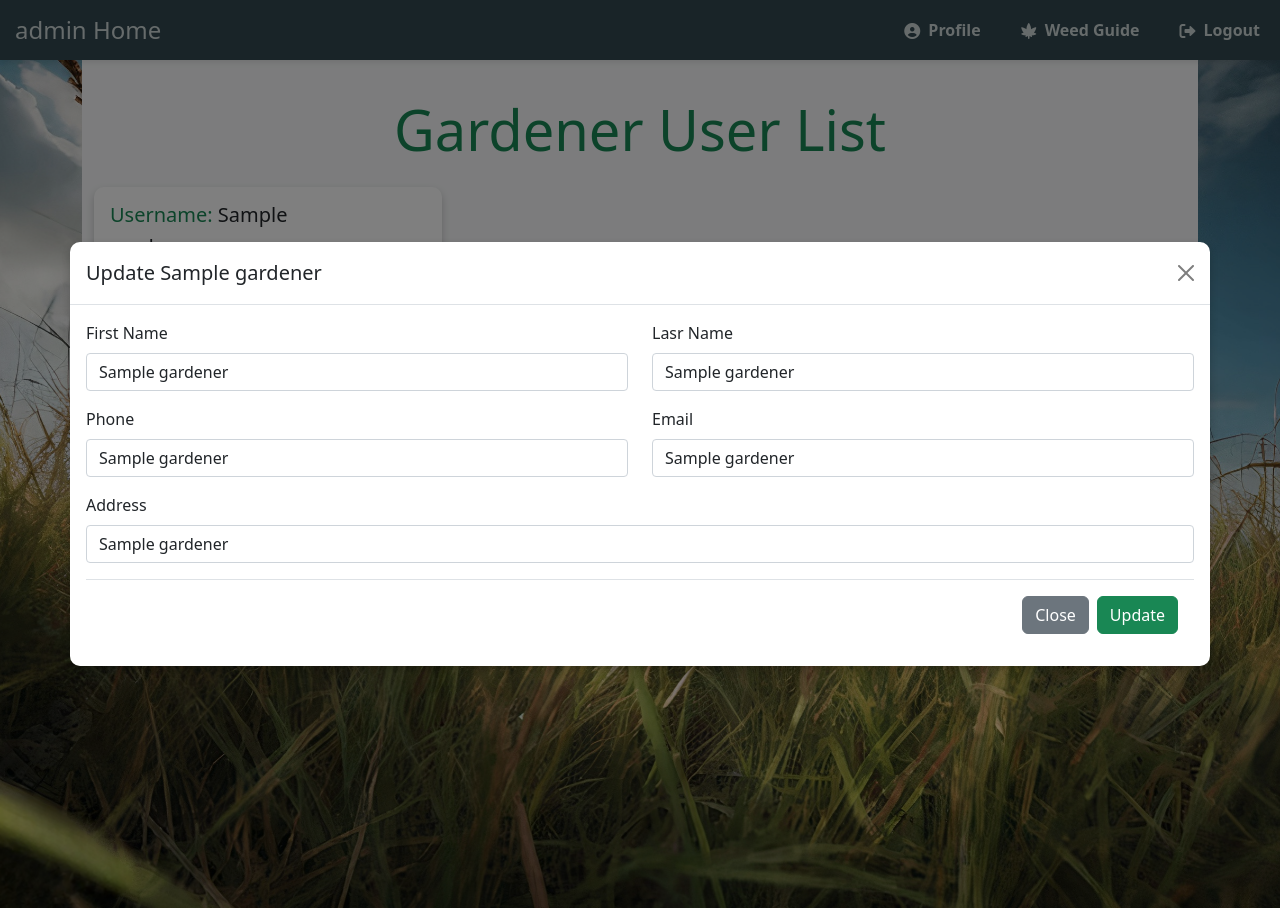
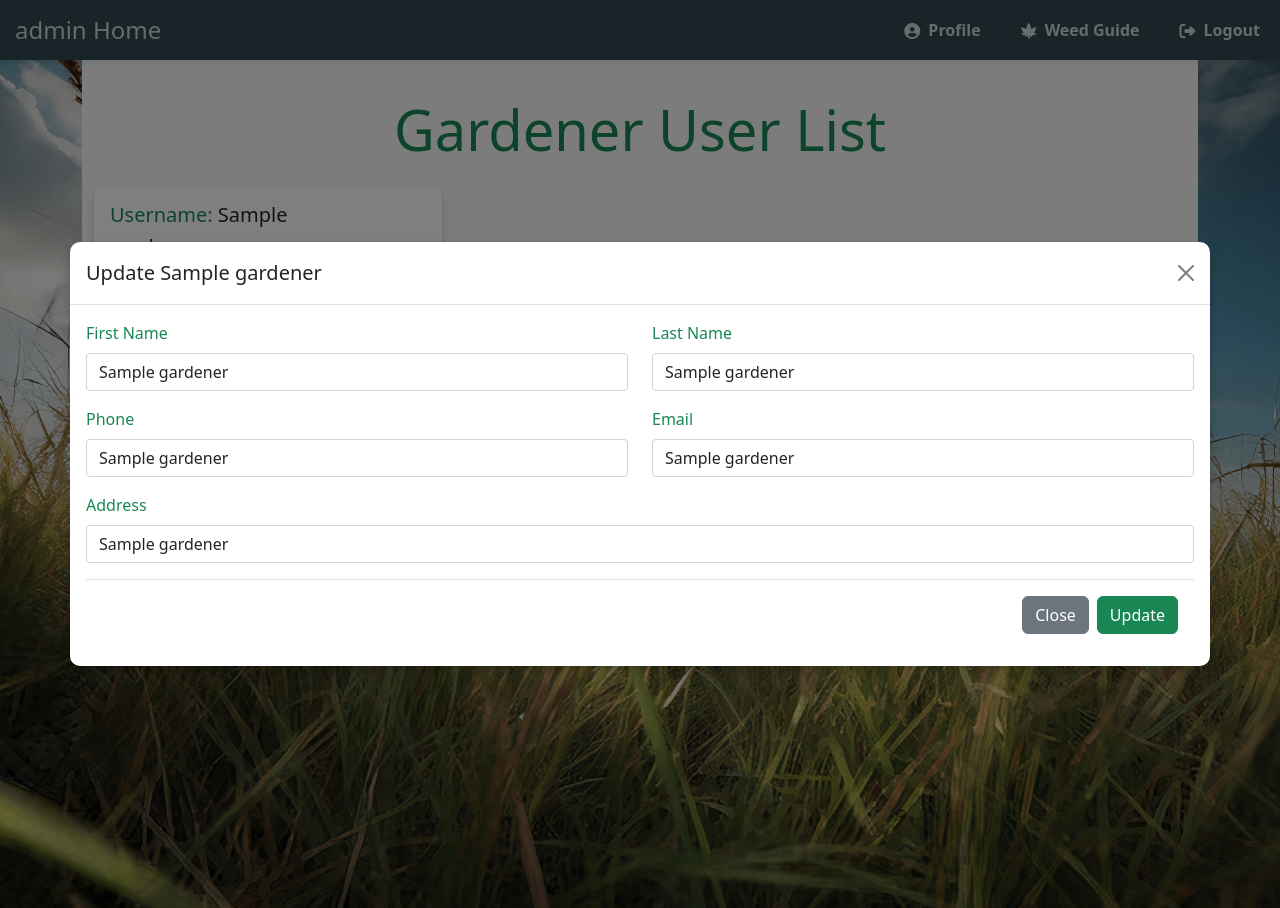
Before and after one commit to zzo14/weed-biosecurity-guide, a Flask app: template app/templates/gardener_list.html in a window 1280 px wide, after a click that opens the changed part. Run offline with Flask 3, Linux system fonts and the light colour scheme; the template is opened without the code that fills it: most values are stand-ins (such as "Sample title", 1, 10 or a date in 2020); some libraries are stand-ins or nearby versions.

Commit message:
Update gardener_list.html
fixed typo and made some UI beauty

```diff
--- a/app/templates/gardener_list.html
+++ b/app/templates/gardener_list.html
@@ -151,26 +151,26 @@
                             <form method="POST" action="{{ url_for('update_gardener_profile', gardener_id=gardener[0]) }}">
                                 <div class="row justify-content-around">
                                     <div class="mb-3 col-6">
-                                        <label for="first_name" class="form-label">First Name</label>
+                                        <label for="first_name" class="form-label font-weight-bold text-success">First Name</label>
                                         <input type="text" class="form-control" id="first_name" name="first_name" value="{{ gardener[2] }}" required>
                                     </div>
                                     <div class="mb-3 col-6">
-                                        <label for="last_name" class="form-label">Lasr Name</label>
+                                        <label for="last_name" class="form-label font-weight-bold text-success">Last Name</label>
                                         <input type="text" class="form-control" id="last_name" name="last_name" value="{{ gardener[3] }}" required>
                                     </div>
                                 </div>
                                 <div class="row justify-content-around">
                                     <div class="mb-3 col-6">
-                                        <label for="username" class="form-label">Phone</label>
+                                        <label for="username" class="form-label font-weight-bold text-success">Phone</label>
                                         <input type="tel" pattern="[0-9]{10}" class="form-control" name="phone_number" id="phone_number" value="{{ gardener[6] }}"required>
                                     </div>
                                     <div class="mb-3 col-6">
-                                        <label for="email" class="form-label">Email</label>
+                                        <label for="email" class="form-label font-weight-bold text-success">Email</label>
                                         <input type="email" class="form-control" id="email" name="email" value="{{ gardener[5] }}" required>
                                     </div>
                                 </div>
                                 <div class="mb-3">
-                                    <label for="address" class="form-label">Address</label>
+                                    <label for="address" class="form-label font-weight-bold text-success">Address</label>
                                     <input type="text" class="form-control" id="address" name="address" value="{{ gardener[4] }}" required>
                                 </div>
 
@@ -208,6 +208,7 @@
     </div>
 
     {% if userType == 'Admin' %}
+        {% if inActive_gardeners|length > 0 %}
             <div>
                 <div class="text-center py-3 pt-5">
                     <h5 class="display-10 text-success font-weight-bold">Inactive Gardener User</h5>
@@ -263,5 +264,6 @@
                 </div>
             </div>
         {% endif %}
+    {% endif %}
 </div>
 {% endblock %}
```
Lines whose indentation alone changed are shown as unchanged.
